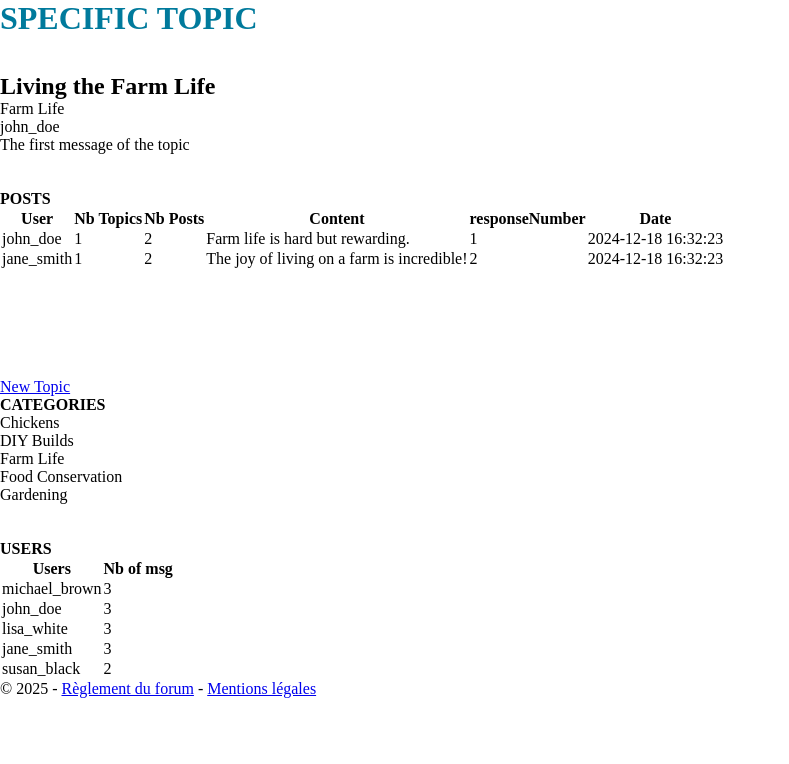
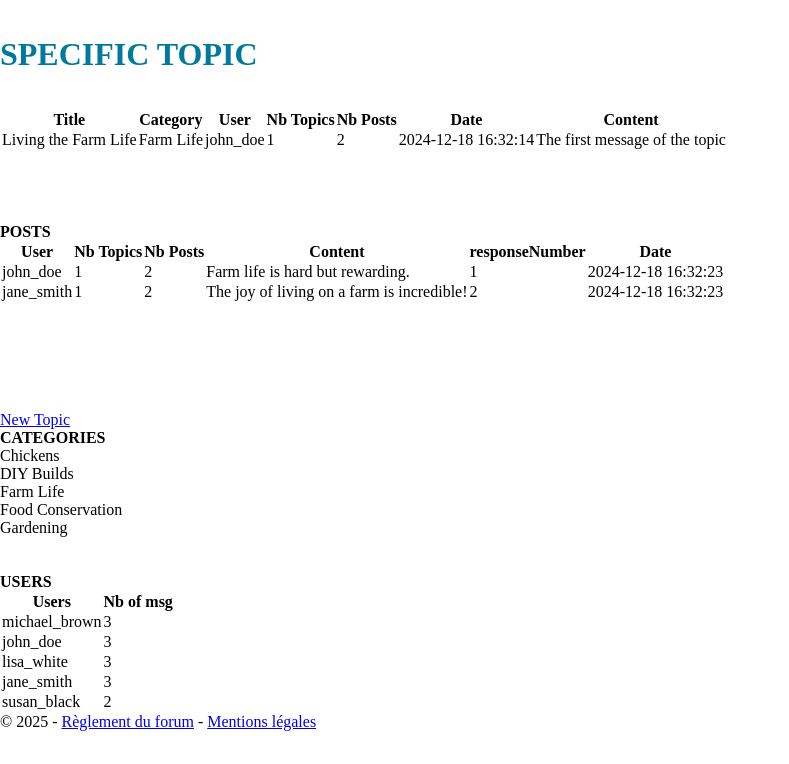
Before and after one commit to EGeldreich/FORUM, a PHP site: page /index.php?ctrl=topic&action=findTopic&id=1 in a window 1280 px wide. Shown: the part 36-800 px from the top of the page, without its empty margins (0-789 px from the left). Run offline with PHP 8.4, Linux system fonts and the light colour scheme; data comes from the database, SQL or seed files in the repository; some libraries are stand-ins or nearby versions.

Commit message:
Reworked TopicManager and all relevant files as to get topic's author info

```diff
--- a/controller/TopicController.php
+++ b/controller/TopicController.php
@@ -24,7 +24,7 @@ class TopicController extends AbstractController implements ControllerInterface
         $topicManager = new TopicManager();
 
         // Get the topic
-        $topic = $topicManager->findOneById($id);
+        $topic = $topicManager->findTopic($id);
         // Get the posts from that topic
         $posts = $postManager->findTopicPosts($id);
 
--- a/model/entities/Post.php
+++ b/model/entities/Post.php
@@ -14,6 +14,7 @@ final class Post extends Entity{
     private $postDate;
     private $topic;
     private $user;
+
     private $responseNumber;
     private $totalPosts;
     private $totalTopics;
--- a/model/entities/Topic.php
+++ b/model/entities/Topic.php
@@ -16,6 +16,9 @@ final class Topic extends Entity{
     private $category;
     private $creationDate;
     private $closed;
+
+    private $totalPosts;
+    private $totalTopics;
 
     public function __construct($data){
         $this->hydrate($data);
@@ -139,6 +142,42 @@ final class Topic extends Entity{
         return $this;
     }
 
+     /**
+     * Get the value of totalPosts
+     */
+    public function getTotalPosts()
+    {
+        return $this->totalPosts;
+    }
+    /**
+     * Set the value of totalPosts
+     *
+     * @return  self
+     */
+    public function setTotalPosts($totalPosts)
+    {
+        $this->totalPosts = $totalPosts;
+        return $this;
+    }
+
+    /**
+     * Get the value of totalTopics
+     */
+    public function getTotalTopics()
+    {
+        return $this->totalTopics;
+    }
+    /**
+     * Set the value of totalTopics
+     *
+     * @return  self
+     */
+    public function setTotalTopics($totalTopics)
+    {
+        $this->totalTopics = $totalTopics;
+        return $this;
+    }
+
 
     public function __toString(){
         return $this->title;
--- a/model/managers/TopicManager.php
+++ b/model/managers/TopicManager.php
@@ -14,6 +14,29 @@ class TopicManager extends Manager{
         parent::connect();
     }
 
+    public function findTopic($id) {
+        $sql = "SELECT
+                    t.id_topic,
+                    t.title,
+                    t.user_id,
+                    t.content,
+                    t.creationDate,
+                    t.closed,
+                    t.category_id,
+                    (SELECT COUNT(*) FROM post WHERE user_id = u.id_user) AS totalPosts,
+                    (SELECT COUNT(*) FROM topic WHERE user_id = u.id_user) AS totalTopics
+                FROM
+                    topic t
+                LEFT JOIN post p ON t.id_topic = p.topic_id
+                LEFT JOIN user u ON p.user_id = u.id_user
+                WHERE t.id_topic = :id
+                LIMIT 1";
+
+        return  $this->getOneOrNullResult(
+            DAO::select($sql, ['id' => $id], false),
+            $this->className
+        );
+    }
     public function lockTopic($id){
 
         $sql = "UPDATE topic
--- a/view/forum/topic.php
+++ b/view/forum/topic.php
@@ -2,15 +2,38 @@
     $topic = $result["data"]['topic'];
     $posts = $result["data"]['posts'];
 ?>
-<h1>SPECIFIC TOPIC</h1>
 
 <br>
 <br>
-
-<h2><?= $topic->getTitle() ?> </h4>
-<p><?= $topic->getCategory() ?></p>
-<p><?= $topic->getUser() ?></p>
-<p><?= $topic->getContent() ?></p>
+<h1>SPECIFIC TOPIC</h1>
+<br>
+<br>
+<table>
+    <thead>
+        <tr>
+            <th>Title</th>
+            <th>Category</th>
+            <th>User</th>
+            <th>Nb Topics</th>
+            <th>Nb Posts</th>
+            <th>Date</th>
+            <th>Content</th>
+        </tr>
+    </thead>
+    <tbody>
+        <tr>
+            <td><?= $topic->getTitle() ?></td>
+            <td><?= $topic->getCategory() ?></td>
+            <td><?= $topic->getUser() ?></td>
+            <td><?= $topic->getTotalTopics()?></td>
+            <td><?= $topic->getTotalPosts()?></td>
+            <td><?= $topic->getCreationDate()?></td>
+            <td><?= $topic->getContent()?></td>
+        </tr>
+    </tbody>
+</table>
+<br>
+<br>
 <?php if($topic->getUser() == App\Session::getUser()){
     if($topic->getClosed() == 0) { ?>
         <a href="index.php?ctrl=topic&action=lockTopic&id=<?= $topic->getId() ?>">Lock topic</a>
```
